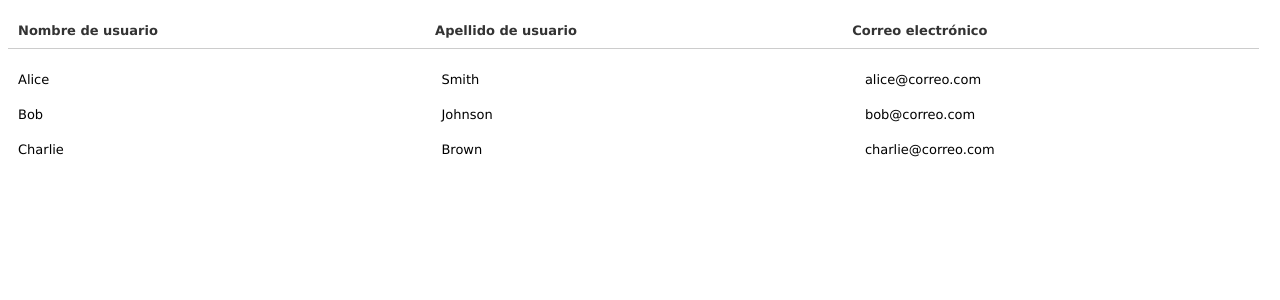
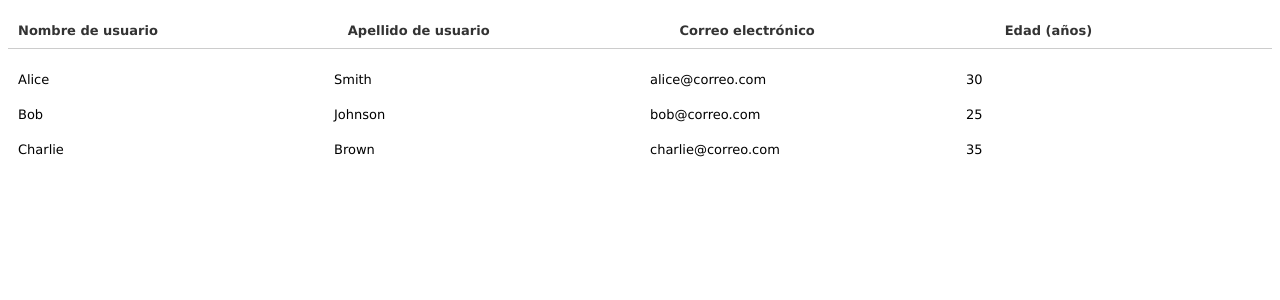
Before and after one commit to DarlynZen/app-first-Project, an Angular app: page / in a window 1280 px wide. Shown: the top 300 px of the page. Built offline with nearby package versions, Linux system fonts and the light colour scheme.

Commit message:
cambios n°2

```diff
--- a/src/app/home/users/user-detail/user-detail.html
+++ b/src/app/home/users/user-detail/user-detail.html
@@ -2,4 +2,5 @@
   <div class="value">{{ name }}</div>
   <div class="value">{{ lastName }}</div>
   <div class="value">{{ email }}</div>
+  <div class="value">{{ age }}</div>
 </div>
--- a/src/app/home/users/user-detail/user-detail.ts
+++ b/src/app/home/users/user-detail/user-detail.ts
@@ -11,4 +11,5 @@ export class UserDetail {
   @Input() name!: string;
   @Input() lastName!: string;
   @Input() email!: string;
+  @Input() age!: number;
 }
--- a/src/app/home/users/user-list/user-list.html
+++ b/src/app/home/users/user-list/user-list.html
@@ -5,7 +5,7 @@
 <div class="contain">
   @for (user of usersActive; track user.email){
 <!--<app-user-detail name="{{user.name}}" lastName="{{user.lastName}}" email="{{user.email}}"></app-user-detail>-->
-    <app-user-detail [name]="user.name" [lastName]="user.lastname" [email]="user.email"></app-user-detail>
+    <app-user-detail [name]="user.name" [lastName]="user.lastname" [email]="user.email" [age]="user.age"></app-user-detail>
 }
 </div>
 
--- a/src/app/home/users/user-list/user-list.ts
+++ b/src/app/home/users/user-list/user-list.ts
@@ -15,16 +15,19 @@ export class UserList {
       name: 'Alice',
       lastname: 'Smith',
       email: 'alice@correo.com',
+      age: 30,
     },
     {
       name: 'Bob',
       lastname: 'Johnson',
       email: 'bob@correo.com',
+      age: 25,
     },
     {
       name: 'Charlie',
       lastname: 'Brown',
       email: 'charlie@correo.com',
+      age: 35,
     },
   ]
 
@@ -35,6 +38,7 @@ export class UserList {
     {property: "name", label: "Nombre de usuario"},
     {property: "lastName", label: "Apellido de usuario"},
     {property: "email", label: "Correo electrónico"},
+    {property: "age", label:"Edad (años)"},
   ]
 
   //el valor de columns se obtiene a partir de las claves del primer objeto del array usersActive
--- a/src/app/home/users/user-title/user-title.css
+++ b/src/app/home/users/user-title/user-title.css
@@ -1,9 +1,10 @@
 ul {
+  list-style: none;
+  padding: 0;
   font-family: Verdana, Geneva, Tahoma, sans-serif;
   font-size: 13px;
   font-weight: bold;
-  list-style-type: none;
-  padding: 0;
+  display: flex;
 }
 li {
   box-sizing: border-box;
@@ -11,5 +12,5 @@ li {
   border-bottom: 1px solid #ccc;
   color: #333;
   display: inline-block;
-  width: 33%;
+  flex: 1 1 auto;
 }
--- a/src/app/home/users/user-title/user-title.ts
+++ b/src/app/home/users/user-title/user-title.ts
@@ -12,7 +12,7 @@ export class UserTitle {
   titleLastName = 'Apellido'.toUpperCase();
   titleEmail = 'Correo electrónico'.toUpperCase(); */
 
-  //arrego basico, no abusar del any
+  //arrego basico, no abusar del any, se coloca cuando no se sabe el tipo de dato que se va a recibir
   @Input() columns: any[] = [];
 
 }
```
Also changed, not shown: src/app/home/users/interfaces/column.ts (added).
